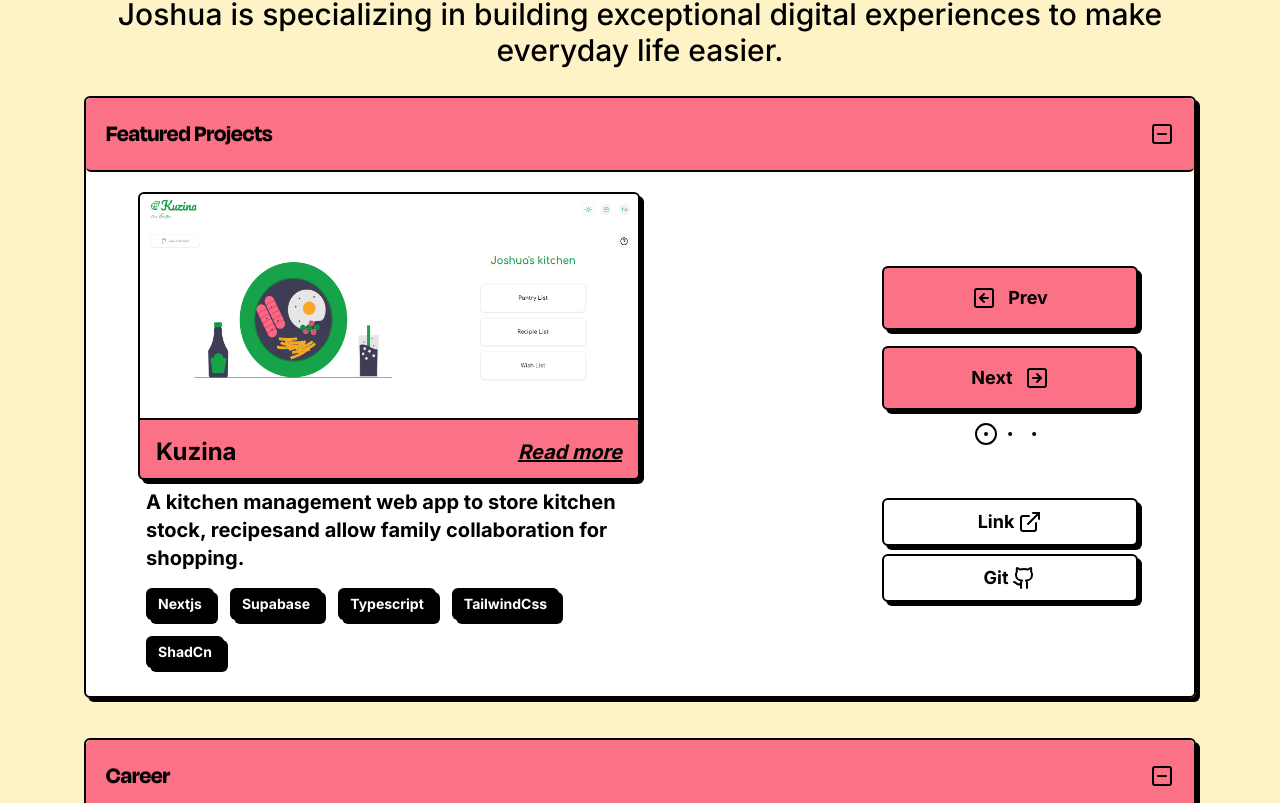
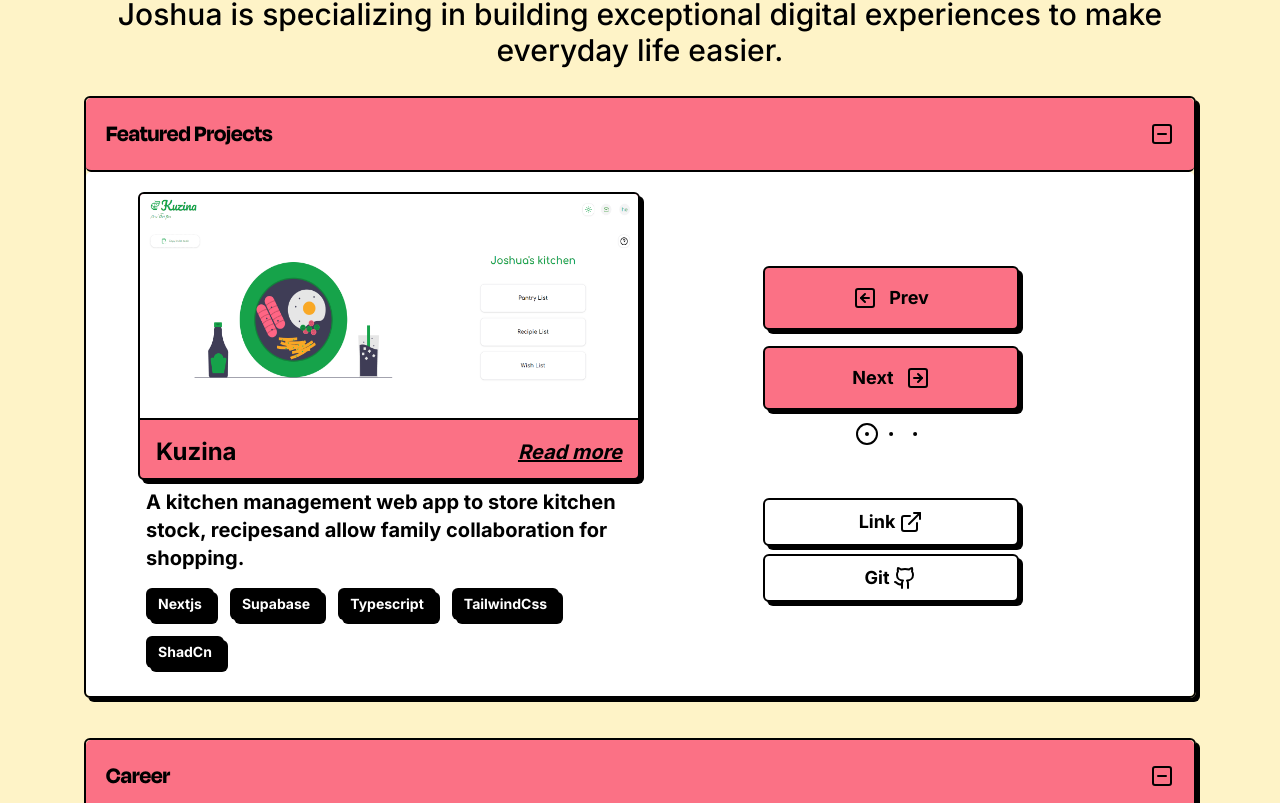
Before and after one commit to Joshuajrodrigues/dev-portfolio, a Next.js app: page / in a window 1280 px wide. Shown: the part 544-1347 px from the top of the page. Built offline with nearby package versions, Linux system fonts and the light colour scheme.

Commit message:
project section minor fix

```diff
--- a/components/projectSection.tsx
+++ b/components/projectSection.tsx
@@ -37,7 +37,7 @@ export const ProjectSection = (props: props) => {
           ))}
         </div>
       </div>
-      <div className="w-full sm:ml-3 sml:ml-0 lg:ml-0 lg:mt-0 flex justify-between sm:justify-center sml:items-end lg:items-end items-start sm:items-center sm:flex-col">
+      <div className="w-full sm:ml-3 sml:ml-0 lg:ml-0 lg:mt-0 flex justify-between sm:justify-center sml:items-end lg:items-center items-start sm:items-center sm:flex-col">
         <div className="flex flex-col items-center justify-center">
           <ProjectControl />
           <Pagination />
```
